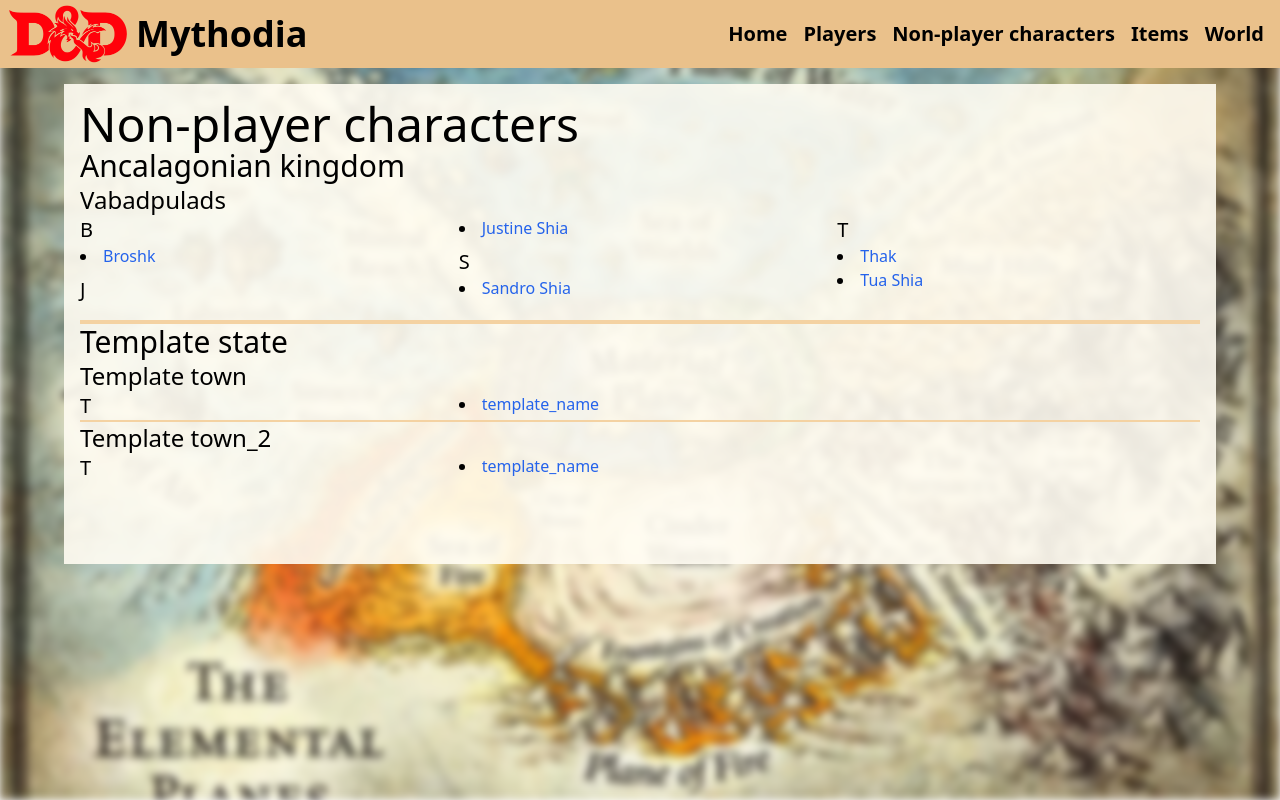
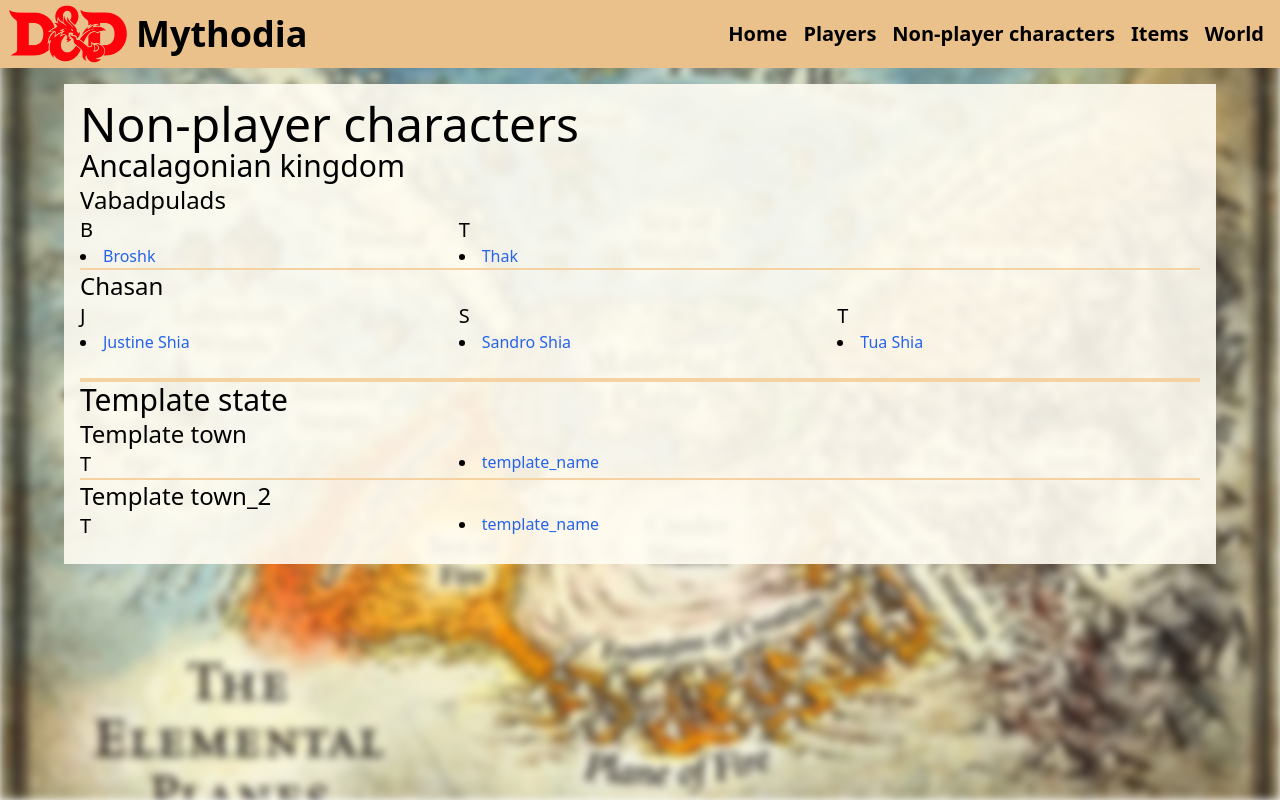
Before and after one commit to Timo-Dokter/mythodia-website, a Next.js app: page /npcs in a window 1280 px wide. Built offline with nearby package versions, Linux system fonts and the light colour scheme.

Commit message:
componentize npcs page divide npcs to towns styling changes

```diff
--- a/modules/npcs/NpcsPage.js
+++ b/modules/npcs/NpcsPage.js
@@ -6,6 +6,11 @@ import Link from "next/link";
 import { useState, useEffect } from "react";
 
 import stringToTitle from "../../utils/stringToTitle";
+
+import { NpcLinks } from "./components/npcLinks";
+import { NpcsByLetterSection } from "./components/NpcsByLetterSection";
+import { TownSection } from "./components/TownSection";
+import { StatesSection } from "./components/StatesSection";
 
 const NpcsPage = (props) => {
   const [npcData, setNpcData] = useState([]);
@@ -18,44 +23,15 @@ const NpcsPage = (props) => {
     <>
       <h1 className="text-5xl">Non-player characters</h1>
       <div className="flex flex-col divide-y-4 divide-parchment gap-4">
-        {Object.entries(npcData)
+        <StatesSection npcData={Object.entries(npcData)} />
+        {/* {Object.entries(npcData)
           .sort((a, b) => (a[0] > b[0] ? 1 : b[0] > a[0] ? -1 : 0))
           .map(([state, towns]) => (
             <div key={state}>
               <h3 className="text-3xl">{stringToTitle(state)}</h3>
-              <div className="flex flex-col divide-y-2 divide-parchment">
-                {Object.entries(towns).map(([town, npcsByLetter]) => (
-                  <div key={town}>
-                    <h3 className="text-2xl">{stringToTitle(town)}</h3>
-                    <div className="columns-3">
-                      {Object.entries(npcsByLetter).map(
-                        ([firstLetter, npcs]) => (
-                          <section
-                            className="flex flex-col mb-2"
-                            key={firstLetter}
-                          >
-                            <h4 className="text-xl">{firstLetter}</h4>
-                            <ul className="list-inside list-disc">
-                              {npcs.map((npc) => (
-                                <li key={npc.name}>
-                                  <Link
-                                    href={npc.route}
-                                    className="truncate text-blue-600"
-                                  >
-                                    {npc.name}
-                                  </Link>
-                                </li>
-                              ))}
-                            </ul>
-                          </section>
-                        )
-                      )}
-                    </div>
-                  </div>
-                ))}
-              </div>
+              <TownSection towns={Object.entries(towns)} state={state} />
             </div>
-          ))}
+          ))} */}
       </div>
     </>
   );
--- /dev/null
+++ b/modules/npcs/components/NpcLinks.js
@@ -0,0 +1,18 @@
+import Link from "next/link";
+
+export const NpcLinks = ({ npcs }) => {
+  return (
+    <>
+      {npcs.map((npc) => (
+        <li key={npc.name}>
+          <Link
+            href={npc.route}
+            className="truncate text-blue-600 hover:underline hover:text-blue-400"
+          >
+            {npc.name}
+          </Link>
+        </li>
+      ))}
+    </>
+  );
+};
--- /dev/null
+++ b/modules/npcs/components/NpcsByLetterSection.js
@@ -0,0 +1,16 @@
+import { NpcLinks } from "./NpcLinks";
+
+export const NpcsByLetterSection = ({ npcsByLetter }) => {
+  return (
+    <div className="columns-3">
+      {Object.entries(npcsByLetter).map(([firstLetter, npcs]) => (
+        <section className="flex flex-col mb-2" key={firstLetter}>
+          <h4 className="text-xl">{firstLetter}</h4>
+          <ul className="list-inside list-disc">
+            <NpcLinks npcs={npcs} />
+          </ul>
+        </section>
+      ))}
+    </div>
+  );
+};
--- /dev/null
+++ b/modules/npcs/components/StatesSection.js
@@ -0,0 +1,25 @@
+import Link from "next/link";
+
+import { TownSection } from "./TownSection";
+
+import stringToTitle from "../../../utils/stringToTitle";
+
+export const StatesSection = ({ npcData }) => {
+  return (
+    <>
+      {npcData
+        .sort((a, b) => (a[0] > b[0] ? 1 : b[0] > a[0] ? -1 : 0))
+        .map(([state, towns]) => (
+          <div key={state}>
+            <Link
+              href={`/npcs/${state}`}
+              className="text-3xl text-black hover:underline hover:text-gray-500"
+            >
+              {stringToTitle(state)}
+            </Link>
+            <TownSection towns={Object.entries(towns)} state={state} />
+          </div>
+        ))}
+    </>
+  );
+};
--- /dev/null
+++ b/modules/npcs/components/TownSection.js
@@ -0,0 +1,23 @@
+import Link from "next/link";
+
+import { NpcsByLetterSection } from "./NpcsByLetterSection";
+
+import stringToTitle from "../../../utils/stringToTitle";
+
+export const TownSection = ({ towns, state }) => {
+  return (
+    <div className="flex flex-col divide-y-2 divide-parchment">
+      {towns.map(([town, npcsByLetter]) => (
+        <div key={town}>
+          <Link
+            href={`/npcs/${state}/${town}`}
+            className="text-2xl text-black hover:underline hover:text-gray-500"
+          >
+            {stringToTitle(town)}
+          </Link>
+          <NpcsByLetterSection npcsByLetter={npcsByLetter} />
+        </div>
+      ))}
+    </div>
+  );
+};
--- a/public/pages/npcs/ancalagonian_kingdom.json
+++ b/public/pages/npcs/ancalagonian_kingdom.json
@@ -20,7 +20,9 @@
       "name": "Broshk",
       "route": "/npcs/ancalagonian_kingdom/vabadpulads/broshk",
       "look-up_name": "broshk"
-    },
+    }
+  ],
+  "chasan": [
     {
       "name": "Justine Shia",
       "route": "/npcs/ancalagonian_kingdom/vabadpulads/justine_shia",
```
